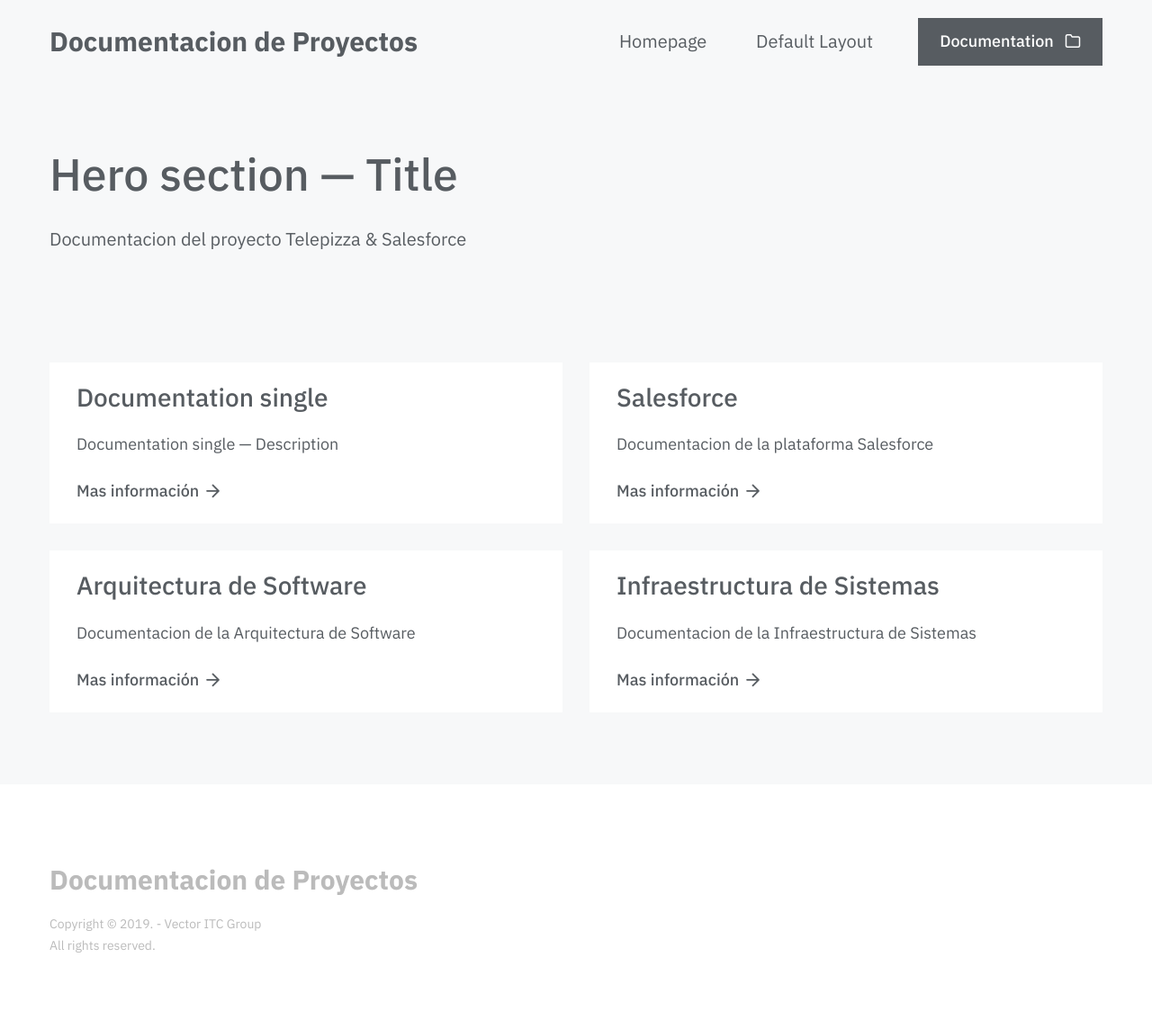
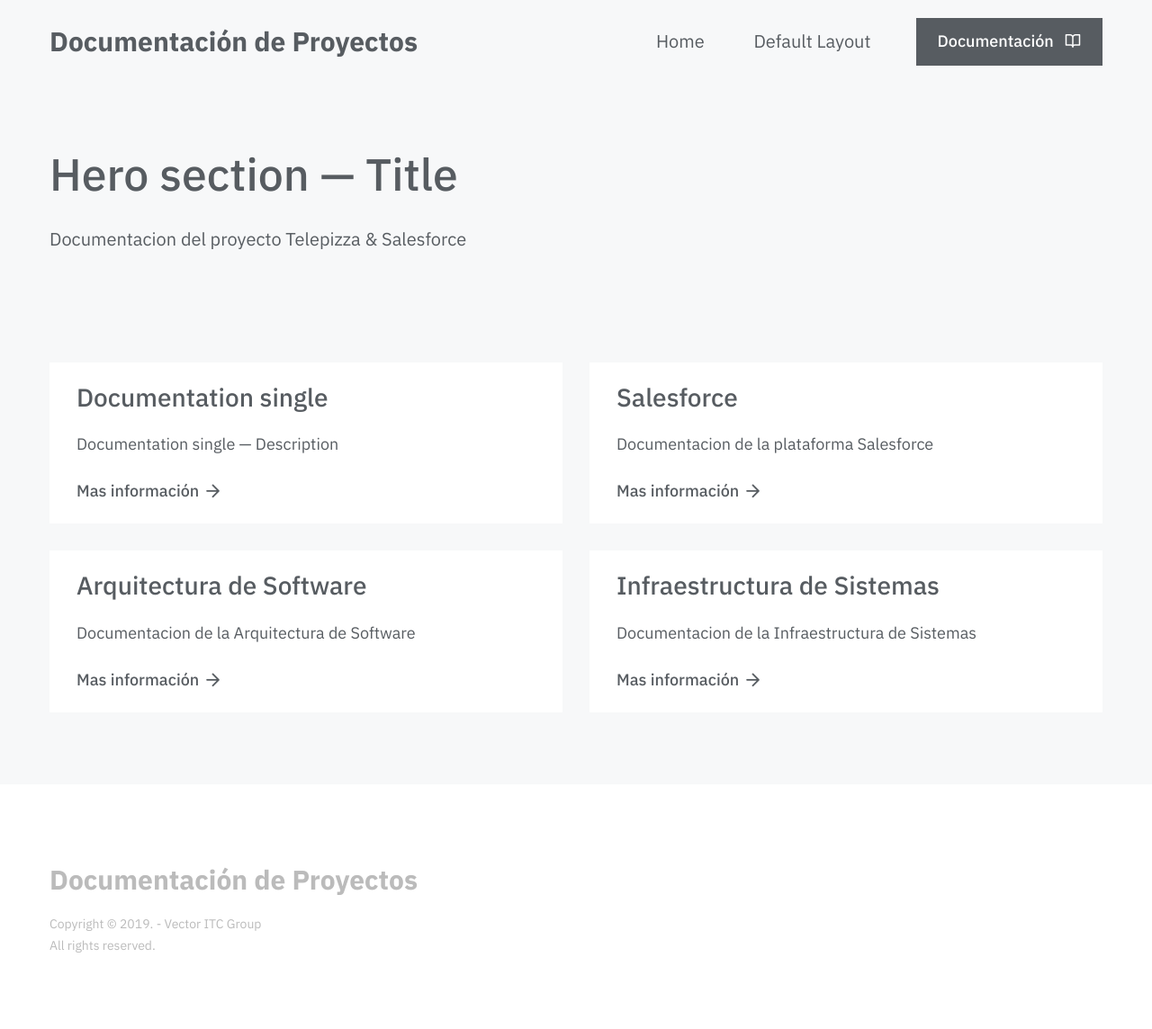
Before and after one commit to abeltranes/abeltranes.github.io, a Jekyll site: the page built from documentation.md, in a window 1280 px wide. Shown: the whole page at 90% size. Built offline with Jekyll 4.4.1, drawn with Linux system fonts in a browser that asks for light colours; some web fonts are replaced.

Commit message:
Update _config.yml

```diff
--- a/_config.yml
+++ b/_config.yml
@@ -6,20 +6,20 @@ dox:
     language: en-US # Use ISO language and country codes to setup language of your website - https://www.w3schools.com/tags/ref_language_codes.asp and https://www.w3schools.com/tags/ref_country_codes.asp
     header:
         logo:
-            text: Documentacion de Proyectos
+            text: Documentación de Proyectos
             image:
         nav:
-            - item_name: Homepage
+            - item_name: Home
               item_url: /
             - item_name: Default Layout
               item_url: /default
         cta:
-            label: Documentation
+            label: Documentación
             url: /documentation
-            icon: folder # Choose from 266 icons in "Feather" icon set, list of all icons is available here - https://feathericons.com
+            icon: book-open # Choose from 266 icons in "Feather" icon set, list of all icons is available here - https://feathericons.com
     footer:
         logo:
-            text: Documentacion de Proyectos
+            text: Documentación de Proyectos
             image:
         text: Copyright &copy; 2019. - Vector ITC Group <br>All rights reserved.
     google_analytics:
```
